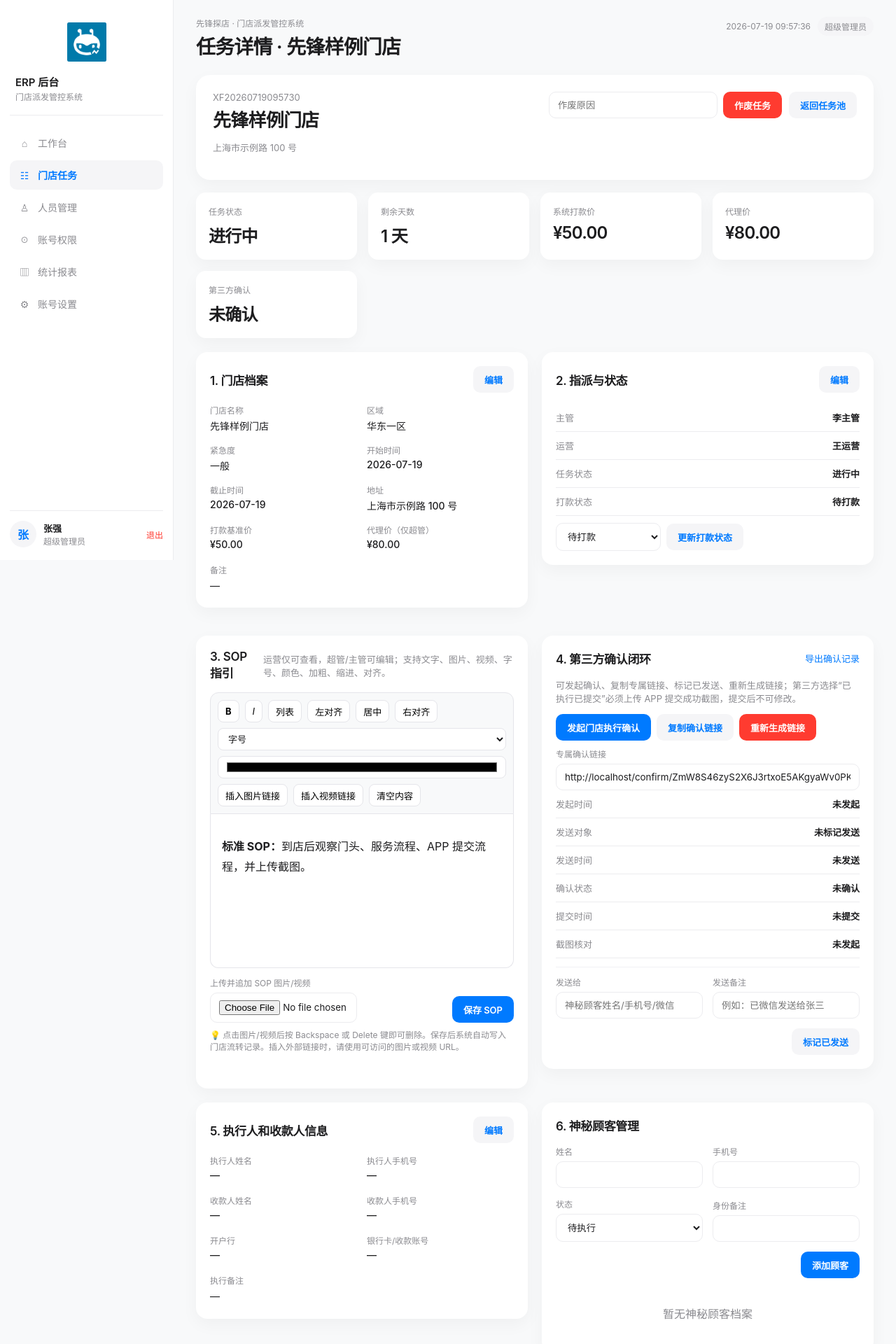
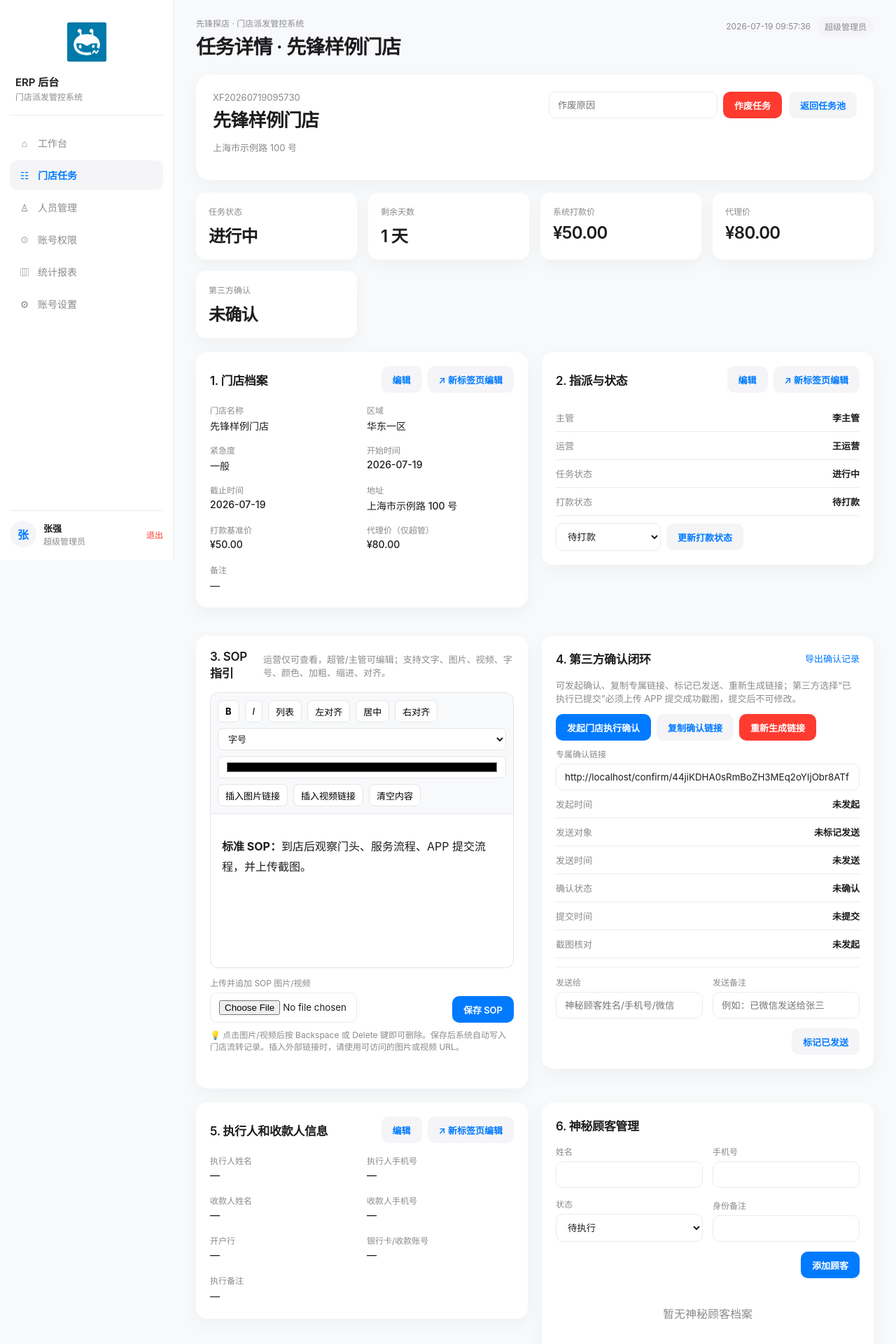
Before and after one commit to wsusw/erp, a Flask app: page /tasks/1 in a window 1280 px wide. Shown: the top 1920 px of the page at 70% size. Run offline with Flask 3, Linux system fonts and the light colour scheme; a user stored in the database is signed in; some libraries are stand-ins or nearby versions.

Commit message:
优化功能

```diff
--- a/app.py
+++ b/app.py
@@ -885,6 +885,16 @@
     return render_template("tasks.html", tasks=tasks_list, projects=projects, supervisors=supervisors, operators=operators, pending_accept_count=pending_accept_count, pending_tasks=pending_tasks)
 
 
+@app.route("/tasks/create", methods=["GET"])
+@login_required
+@role_required("super_admin", "supervisor")
+def task_create_page():
+    """独立的任务创建页面（新标签页打开）。"""
+    supervisors = allowed_supervisors_for_current_user()
+    operators = allowed_operators_for_current_user()
+    return render_template("task_create.html", supervisors=supervisors, operators=operators)
+
+
 @app.route("/tasks/create", methods=["POST"])
 @login_required
 @role_required("super_admin", "supervisor")
@@ -962,6 +972,29 @@
         supervisors=supervisors,
         operators=operators,
         reject_reasons=reject_reasons,
+        edit_mode=False,
+    )
+
+
+@app.route("/tasks/<int:task_id>/edit")
+@login_required
+def task_edit_page(task_id):
+    """独立的任务编辑页面（新标签页打开），所有 section 默认处于编辑模式。"""
+    task = Task.query.get_or_404(task_id)
+    if not can_access_task(task):
+        abort(403)
+    projects = Project.query.order_by(Project.project_name.asc()).all()
+    supervisors = allowed_supervisors_for_current_user()
+    operators = allowed_operators_for_current_user()
+    reject_reasons = RejectReason.query.filter_by(user_id=current_user.id).order_by(RejectReason.created_at.desc()).all()
+    return render_template(
+        "task_detail.html",
+        task=task,
+        projects=projects,
+        supervisors=supervisors,
+        operators=operators,
+        reject_reasons=reject_reasons,
+        edit_mode=True,
     )
 
 
--- a/templates/_tasks_results.html
+++ b/templates/_tasks_results.html
@@ -47,7 +47,7 @@
           <td>{% set travel_total = t.travel_subsidies | sum(attribute='amount') if t.travel_subsidies else 0 %}{% if travel_total > 0 %}¥{{ '%.2f'|format(travel_total) }}<small>{{ t.travel_subsidies|length }}笔</small>{% else %}—{% endif %}</td>
           <td><span class="tag orange">{{ t.confirmation_status }}</span></td>
           <td class="row-actions">
-            <a class="round-action" href="{{ url_for('task_detail', task_id=t.id) }}" title="查看详情">···</a>
+            <a class="round-action" href="{{ url_for('task_detail', task_id=t.id) }}" target="_blank" title="查看详情（新标签页）">···</a>
             {% if current_user.role in ['super_admin','supervisor'] and t.task_status not in ['已完成','放弃执行','已作废'] %}
             <button class="round-action danger-action" type="submit"
                     formaction="{{ url_for('void_task', task_id=t.id) }}"
--- a/templates/task_detail.html
+++ b/templates/task_detail.html
@@ -1,5 +1,5 @@
 {% extends 'base.html' %}
-{% set page_title = '任务详情 · ' ~ task.store_name %}
+{% set page_title = ('编辑任务 · ' if edit_mode else '任务详情 · ') ~ task.store_name %}
 {% block content %}
 <div class="detail-header">
   <div>
@@ -33,10 +33,13 @@
   <section class="card">
     <div class="card-head">
       <h3>1. 门店档案</h3>
-      <button type="button" class="btn ghost" id="btn-edit-section1" onclick="toggleSectionEdit('section1')">编辑</button>
+      <div class="head-actions">
+        <button type="button" class="btn {{ 'danger' if edit_mode else 'ghost' }}" id="btn-edit-section1" onclick="toggleSectionEdit('section1')">{{ '取消编辑' if edit_mode else '编辑' }}</button>
+        {% if not edit_mode %}<a class="btn ghost" href="{{ url_for('task_edit_page', task_id=task.id) }}" target="_blank" title="在新标签页中编辑">↗ 新标签页编辑</a>{% endif %}
+      </div>
     </div>
     <!-- 查看模式 -->
-    <div id="section1-view" class="section-view">
+    <div id="section1-view" class="section-view{{ ' hidden' if edit_mode else '' }}">
       <div class="info-grid two">
         <div class="info-item"><label>门店名称</label><strong>{{ task.store_name }}</strong></div>
         <div class="info-item"><label>区域</label><strong>{{ task.region }}</strong></div>
@@ -50,7 +53,7 @@
       </div>
     </div>
     <!-- 编辑模式 -->
-    <div id="section1-edit" class="section-edit hidden">
+    <div id="section1-edit" class="section-edit{{ '' if edit_mode else ' hidden' }}">
       <form method="post" action="{{ url_for('update_task_basic', task_id=task.id) }}" class="grid-form two">
         <div><label>门店名称</label><input name="store_name" value="{{ task.store_name }}"></div>
         <div><label>区域</label><input name="region" value="{{ task.region }}"></div>
@@ -73,11 +76,14 @@
     <div class="card-head">
       <h3>2. 指派与状态</h3>
       {% if current_user.role in ['super_admin','supervisor'] %}
-      <button type="button" class="btn ghost" id="btn-edit-section2" onclick="toggleSectionEdit('section2')">编辑</button>
+      <div class="head-actions">
+        <button type="button" class="btn {{ 'danger' if edit_mode else 'ghost' }}" id="btn-edit-section2" onclick="toggleSectionEdit('section2')">{{ '取消编辑' if edit_mode else '编辑' }}</button>
+        {% if not edit_mode %}<a class="btn ghost" href="{{ url_for('task_edit_page', task_id=task.id) }}" target="_blank" title="在新标签页中编辑">↗ 新标签页编辑</a>{% endif %}
+      </div>
       {% endif %}
     </div>
     <!-- 查看模式（所有角色） -->
-    <div id="section2-view" class="section-view">
+    <div id="section2-view" class="section-view{{ ' hidden' if edit_mode else '' }}">
       <div class="kv"><span>主管</span><strong>{{ task.supervisor.name if task.supervisor else '未分配' }}</strong></div>
       <div class="kv"><span>运营</span><strong>{{ task.operator.name if task.operator else '未分配' }}</strong></div>
       <div class="kv"><span>任务状态</span><strong>{{ task.task_status }}</strong></div>
@@ -91,7 +97,7 @@
     </div>
     {% if current_user.role in ['super_admin','supervisor'] %}
     <!-- 编辑模式 -->
-    <div id="section2-edit" class="section-edit hidden">
+    <div id="section2-edit" class="section-edit{{ '' if edit_mode else ' hidden' }}">
       <form method="post" action="{{ url_for('assign_task', task_id=task.id) }}" class="grid-form two">
         {% if current_user.role == 'super_admin' %}<div><label>主管</label><select name="supervisor_id"><option value="">未分配</option>{% for e in supervisors %}<option value="{{ e.id }}" {% if task.supervisor_id == e.id %}selected{% endif %}>{{ e.name }}</option>{% endfor %}</select></div>{% endif %}
         <div><label>运营</label><select name="operator_id"><option value="">未分配</option>{% for e in operators %}<option value="{{ e.id }}" {% if task.operator_id == e.id %}selected{% endif %}>{{ e.name }}</option>{% endfor %}</select></div>
@@ -185,10 +191,13 @@
   <section class="card">
     <div class="card-head">
       <h3>5. 执行人和收款人信息</h3>
-      <button type="button" class="btn ghost" id="btn-edit-section5" onclick="toggleSectionEdit('section5')">编辑</button>
+      <div class="head-actions">
+        <button type="button" class="btn {{ 'danger' if edit_mode else 'ghost' }}" id="btn-edit-section5" onclick="toggleSectionEdit('section5')">{{ '取消编辑' if edit_mode else '编辑' }}</button>
+        {% if not edit_mode %}<a class="btn ghost" href="{{ url_for('task_edit_page', task_id=task.id) }}" target="_blank" title="在新标签页中编辑">↗ 新标签页编辑</a>{% endif %}
+      </div>
     </div>
     <!-- 查看模式 -->
-    <div id="section5-view" class="section-view">
+    <div id="section5-view" class="section-view{{ ' hidden' if edit_mode else '' }}">
       <div class="info-grid two">
         <div class="info-item"><label>执行人姓名</label><strong>{{ task.executor_name or '—' }}</strong></div>
         <div class="info-item"><label>执行人手机号</label><strong>{{ task.executor_phone or '—' }}</strong></div>
@@ -200,7 +209,7 @@
       </div>
     </div>
     <!-- 编辑模式 -->
-    <div id="section5-edit" class="section-edit hidden">
+    <div id="section5-edit" class="section-edit{{ '' if edit_mode else ' hidden' }}">
       <form method="post" action="{{ url_for('update_executor_payee', task_id=task.id) }}" class="grid-form two">
         <div><label>执行人姓名</label><input name="executor_name" value="{{ task.executor_name or '' }}"></div>
         <div><label>执行人手机号</label><input name="executor_phone" value="{{ task.executor_phone or '' }}"></div>
```
Also changed, not shown: templates/task_create.html (added, +31 -0 lines), templates/tasks.html (+1 -19 lines).
